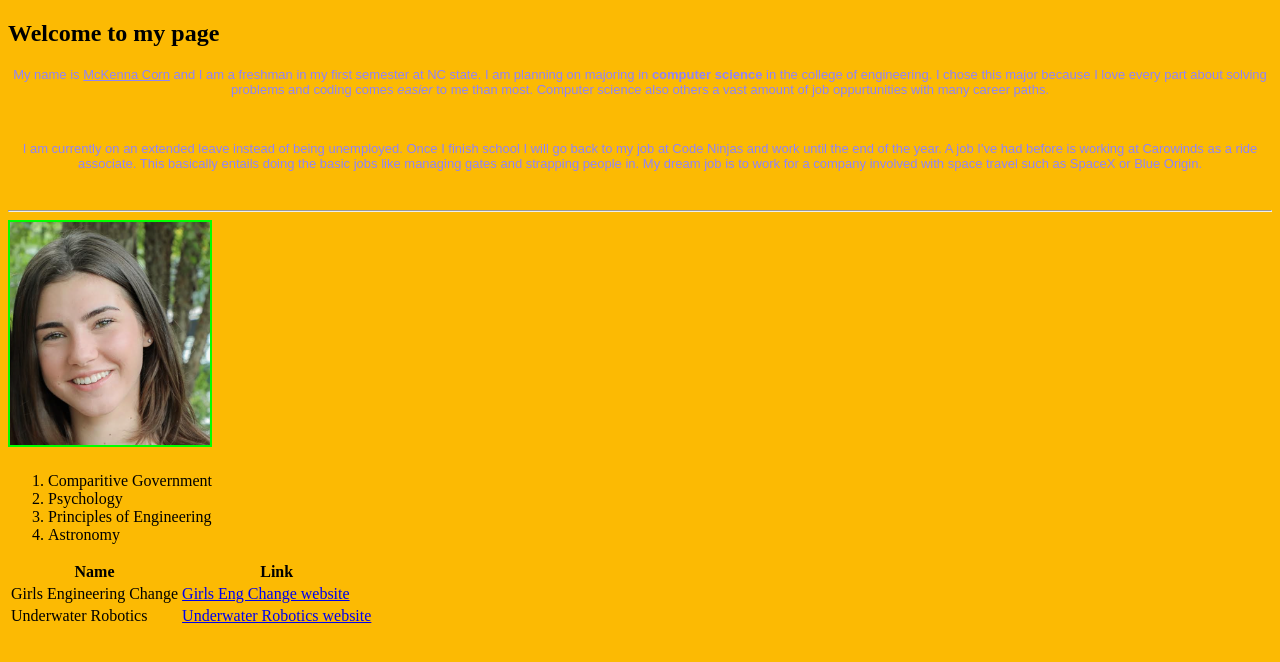
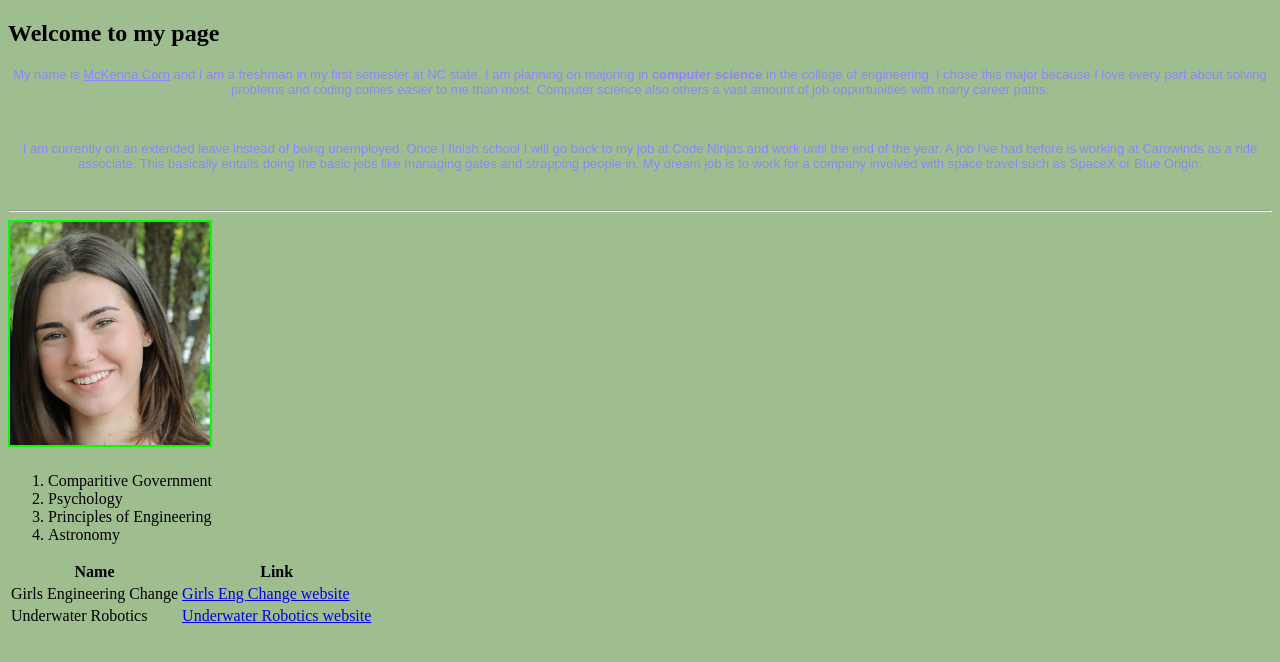
Before and after one commit to mckorn/webpages, a plain HTML site: page index.html in a window 1280 px wide. Drawn offline with Linux system fonts and the light colour scheme.

Commit message:
Update style.css

```diff
--- a/style.css
+++ b/style.css
@@ -14,7 +14,7 @@ p {
 }
 
 * {
-    background-color: #FCBA03;
+    background-color: #9FBE8F;
 }
 
 .table-edit {
```
